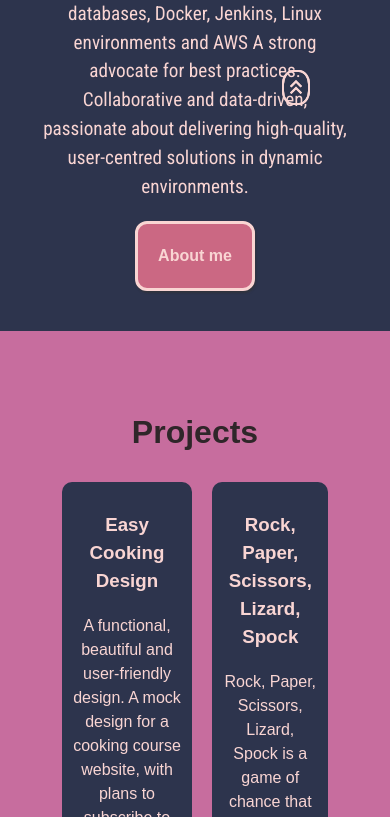
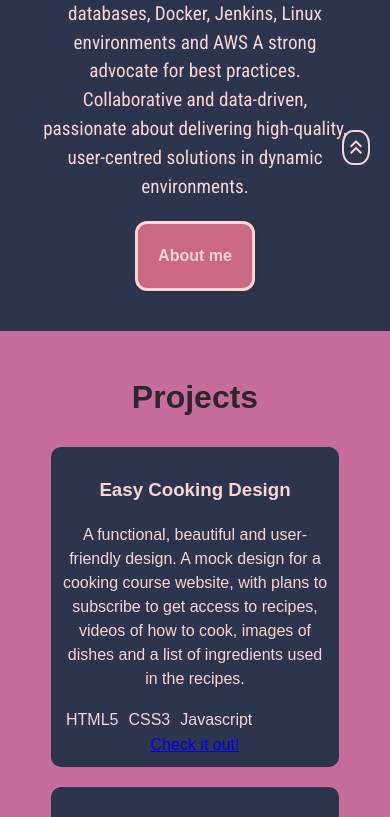
Before and after one commit to laislodi/portfolio, a React (Create React App) app: page / in a window 390 px wide. Shown: the part 659-1476 px from the top of the page. Built offline with nearby package versions, Linux system fonts and the light colour scheme.

Commit message:
Remove back-button from Projects

```diff
--- a/src/components/Projects/Projects.css
+++ b/src/components/Projects/Projects.css
@@ -17,20 +17,13 @@
   gap: 20px;
 }
 
-.back-button {
-  position: fixed;
-  bottom: 80px;
-  right: 80px;
-}
-
 .project-info {
-  flex-basis: 40%;
+  flex-basis: 45%;
   background-color: var(--accent-dark-blue);
   border-radius: 10px;
   color: var(--white);
   padding: 10px;
-  width: 45%;
-  max-width: 450px;
+  max-width: 500px;
 }
 
 ul.tech-list {
@@ -60,8 +53,24 @@ ul.tech-list li:hover {
   }
 }
 
-@media (max-width: 1200px) {}
+@media (max-width: 1000px) {
+  .back-button {
+    position: fixed;
+    bottom: 50px;
+    right: 50px;
+  }
+}
 
-@media (max-width: 1000px) {}
-
-@media (max-width: 700px) {}
+@media (max-width: 800px) {
+  .back-button {
+    position: fixed;
+    bottom: 20px;
+    right: 20px;
+  }
+  #projects {
+    padding: 15px;
+  }
+  .project-info {
+    flex-basis: 80%;
+  }
+}
--- a/src/components/Projects/Projects.jsx
+++ b/src/components/Projects/Projects.jsx
@@ -8,11 +8,6 @@ export default function Projects() {
   return (
     <section id="projects">
       <a href="#projects" className="title-link"><h1>Projects</h1></a>
-      <a href="#" className="back-button">
-        <span class="material-icons">
-          keyboard_double_arrow_up
-        </span>
-      </a>
       <ul className="project-list">
         {projects.map((project, index) => (
           <div key={project.name.concat(index.toString())} className="project-info">
```
